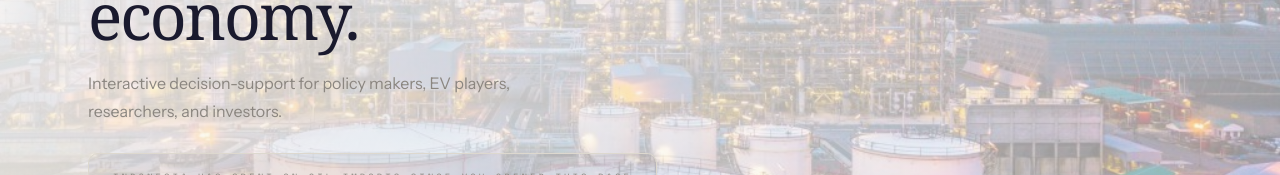
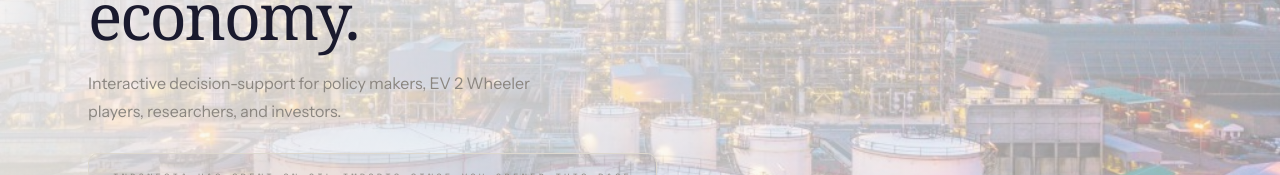
Before and after one commit to Gun1-dot/indonesia-macro-ev-sim, a React (Vite) app: page / in a window 1280 px wide. Shown: the part 264-439 px from the top of the page. Built offline with nearby package versions, Linux system fonts and the light colour scheme; a web font is replaced by a local one.

Commit message:
Change EV player to EV 2 wheeler Player

```diff
--- a/src/App.jsx
+++ b/src/App.jsx
@@ -338,7 +338,7 @@ export default function App() {
             <div style={{ maxWidth: 600 }}>
               <div style={{ fontSize: 10, color: T.mut, textTransform: "uppercase", letterSpacing: 6, marginBottom: 20, fontFamily: T.mon }}>Indonesia Macro Simulation</div>
               <h1 style={{ fontSize: M ? "32px" : "clamp(40px,5.5vw,64px)", fontWeight: 400, lineHeight: 1.08, color: T.ink, letterSpacing: -2, fontFamily: T.ser }}>How oil prices shape<br /><span style={{ color: T.acc }}>Indonesia's</span> economy.</h1>
-              <p style={{ fontSize: M ? 13 : 16, color: T.mut, maxWidth: 480, marginTop: 20, lineHeight: 1.7 }}>Interactive decision-support for policy makers, EV players, researchers, and investors.</p>
+              <p style={{ fontSize: M ? 13 : 16, color: T.mut, maxWidth: 480, marginTop: 20, lineHeight: 1.7 }}>Interactive decision-support for policy makers, EV 2 Wheeler players, researchers, and investors.</p>
               <div style={{ marginTop: 28, padding: "16px 24px", borderRadius: 10, background: "rgba(26,26,46,0.06)", border: "1px solid " + T.brd, display: "inline-block" }}>
                 <div style={{ fontSize: 9, color: T.mut, textTransform: "uppercase", letterSpacing: 3, marginBottom: 4, fontFamily: T.mon }}>Indonesia has spent on oil imports since you opened this page</div>
                 <div style={{ fontSize: M ? 26 : 38, fontWeight: 700, color: T.red, fontFamily: T.mon, letterSpacing: -1 }}>{"$" + Math.floor(cnt).toLocaleString()}</div>
```
